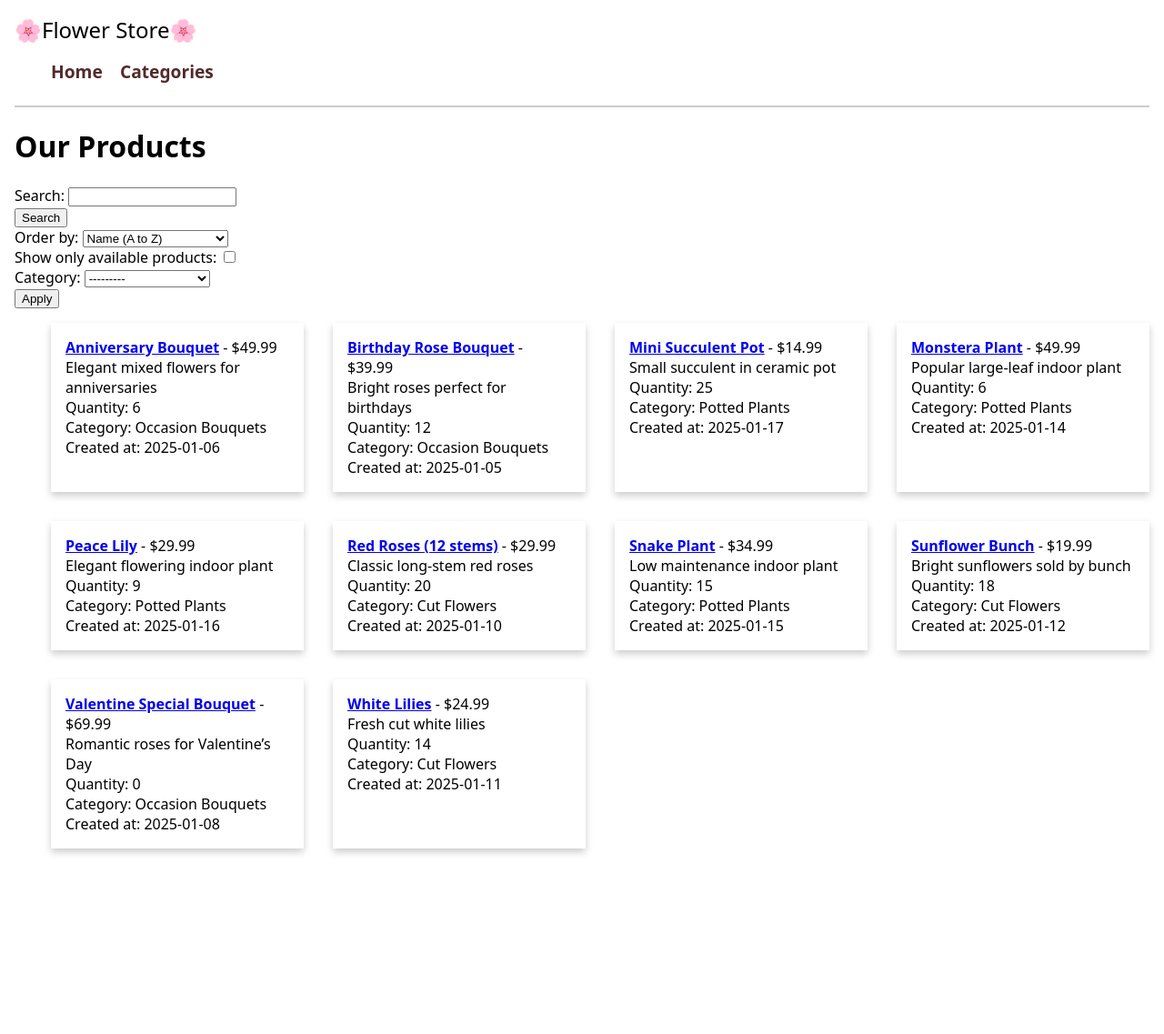
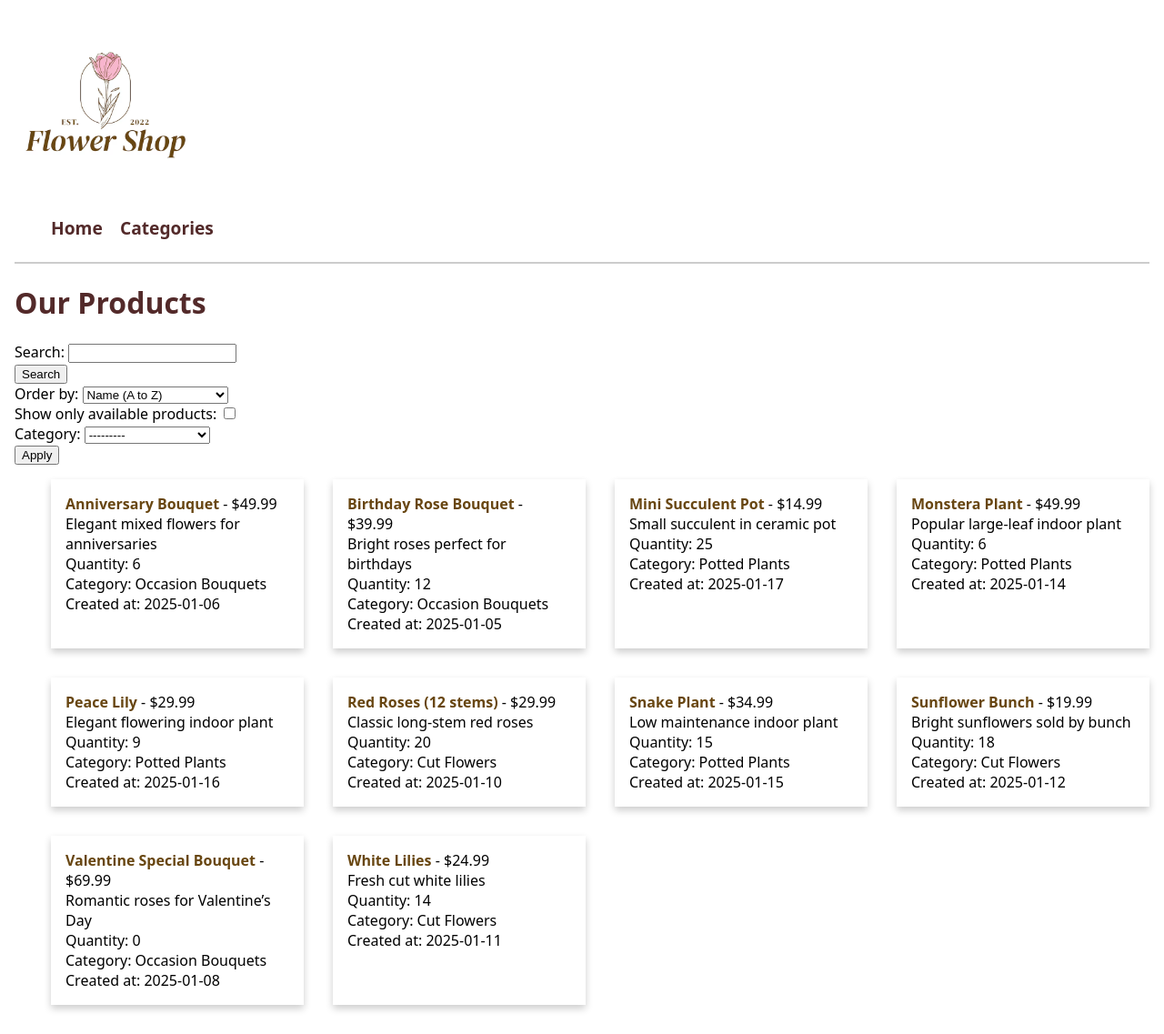
Before and after one commit to vickihi/flowerstore-new, a Django app: page /flowerproducts/ in a window 1280 px wide. Shown: the whole page at 91% size. Before the commit the page ends 940 px from the top, so only its background shows below. Run offline with Django 5.2, Linux system fonts and the light colour scheme; data comes from the database, SQL or seed files in the repository.

Commit message:
Add project logo

```diff
--- a/flowerproducts/static/flowerproducts/css/styles.css
+++ b/flowerproducts/static/flowerproducts/css/styles.css
@@ -1,3 +1,7 @@
+h1 {
+    color: #532a2a;
+}
+
 .product-list {
     display: grid;
     grid-template-columns: repeat(4, 1fr);
@@ -5,9 +9,21 @@
     list-style: none;
 }
 
+.product-list a {
+    text-decoration: none;
+    color: #684611;
+}
+
 .product-card {
     padding: 1rem;
     box-shadow: 0 4px 8px 0 rgba(0, 0, 0, 0.2);
+}
+
+.product-card:hover {
+    background-color: #f9f3f3;
+    transform: translateY(-4px);
+    box-shadow: 0 6px 16px rgba(0,0,0,0.1);
+    transition: all 0.2s ease;
 }
 
 .category-list {
--- a/flowerstore/static/css/nav.css
+++ b/flowerstore/static/css/nav.css
@@ -12,9 +12,7 @@ ul > li > a {
 }
 
 #logo {
-    font-size: 1.5rem;
-    text-decoration: none;
-    color: inherit;
+    width: 200px;
 }
 
 #main-nav {
--- a/flowerstore/templates/base.html
+++ b/flowerstore/templates/base.html
@@ -15,8 +15,9 @@
 <body>
 
 <header id="site-header">
-    <a id="logo" href="{% url 'flowerproducts:index' %}">
-        🌸Flower Store🌸
+    <a href="{% url 'flowerproducts:index' %}">
+        <img id="logo" src="{% static 'images/logo.png' %}" alt="Flower shop logo" >
+        <!-- 🌸Flower Store🌸 -->
     </a>
 </header>
 
@@ -34,13 +35,13 @@
     </ul>
 </nav>
 
-<header>
+<!-- <header>
     <nav id="breadcrumbs">
         <ul>
             {% block breadcrumbs %}{% endblock %}
         </ul>
     </nav>
-</header>
+</header> -->
 <main
         class="
             {{ request.resolver_match.app_name }}
```
Also changed, not shown: flowerproducts/static/images/logo.png (added).
